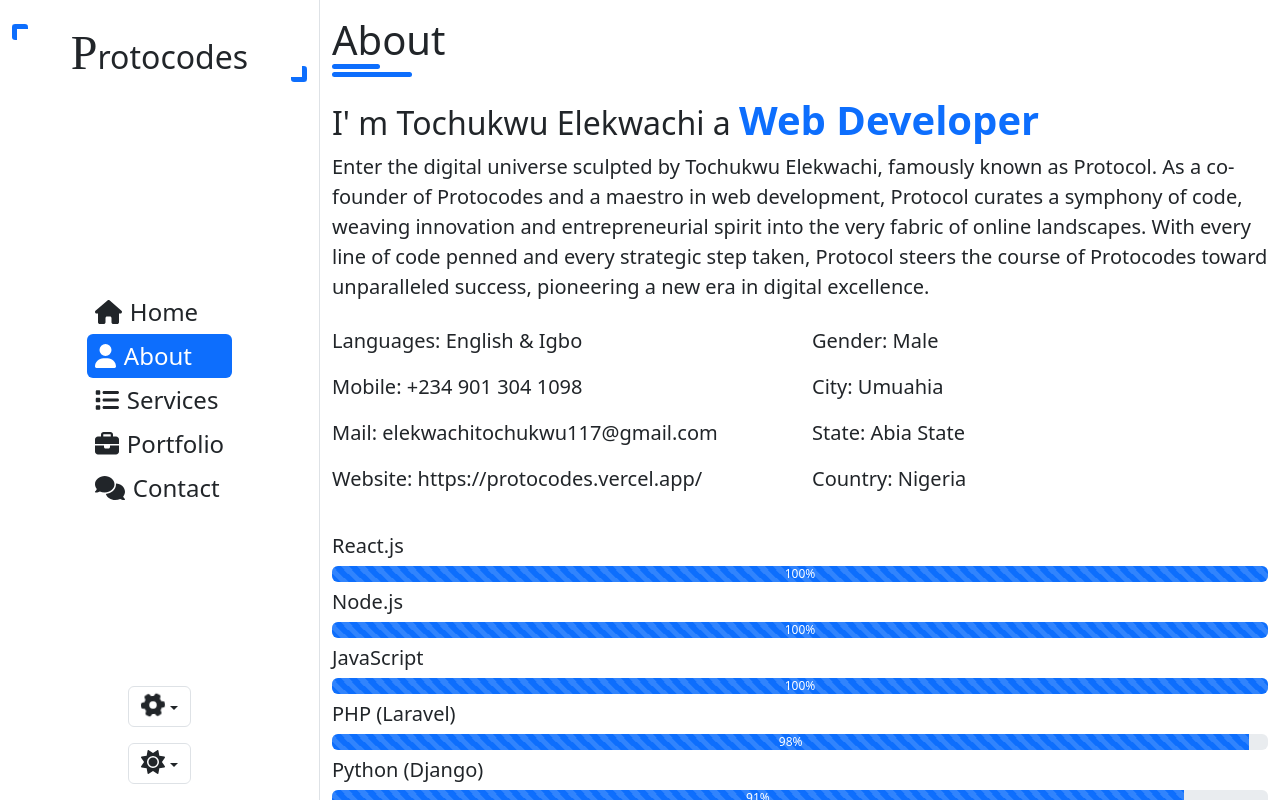
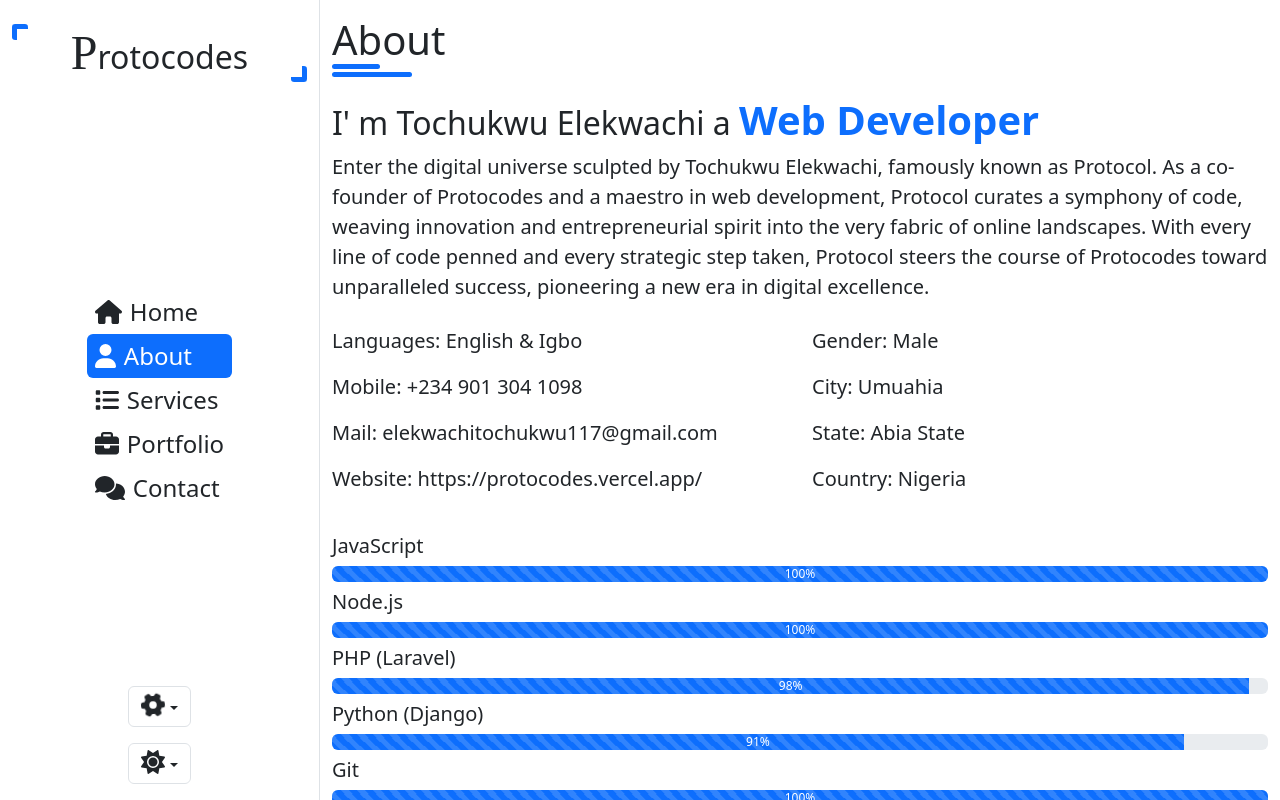
Before and after one commit to proto-codes/protocodes, a React (Create React App) app: page /about in a window 1280 px wide. Built offline with nearby package versions, Linux system fonts and the light colour scheme; a web font is replaced by a local one.

Commit message:
skills updates

```diff
--- a/src/components/AboutSec.jsx
+++ b/src/components/AboutSec.jsx
@@ -30,19 +30,13 @@ function AboutSec(props) {
 
             <div>
                 <div className="mb-2">
-                    <h5>React.js</h5>
+                    <h5>JavaScript</h5>
                     <div className="progress">
                         <div className="progress-bar progress-bar-striped progress-bar-animated progress-bar-custom-color" style={{width: '100%'}}>100%</div>
                     </div>
                 </div>
                 <div className="mb-2">
                     <h5>Node.js</h5>
-                    <div className="progress">
-                        <div className="progress-bar progress-bar-striped progress-bar-animated progress-bar-custom-color" style={{width: '100%'}}>100%</div>
-                    </div>
-                </div>
-                <div className="mb-2">
-                    <h5>JavaScript</h5>
                     <div className="progress">
                         <div className="progress-bar progress-bar-striped progress-bar-animated progress-bar-custom-color" style={{width: '100%'}}>100%</div>
                     </div>
```
